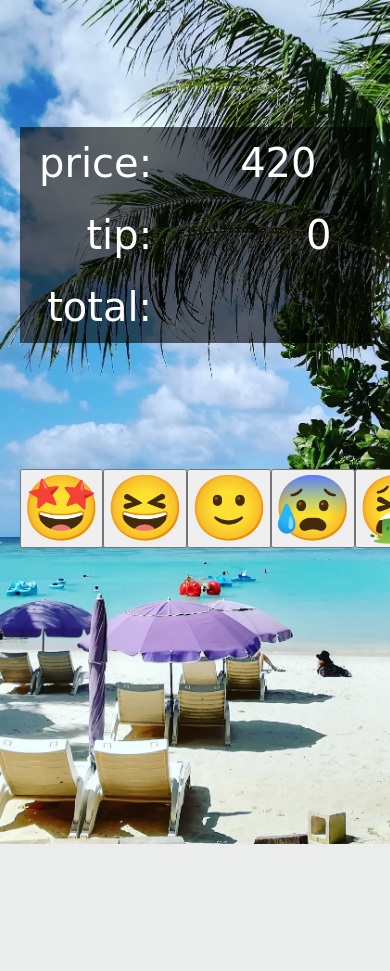
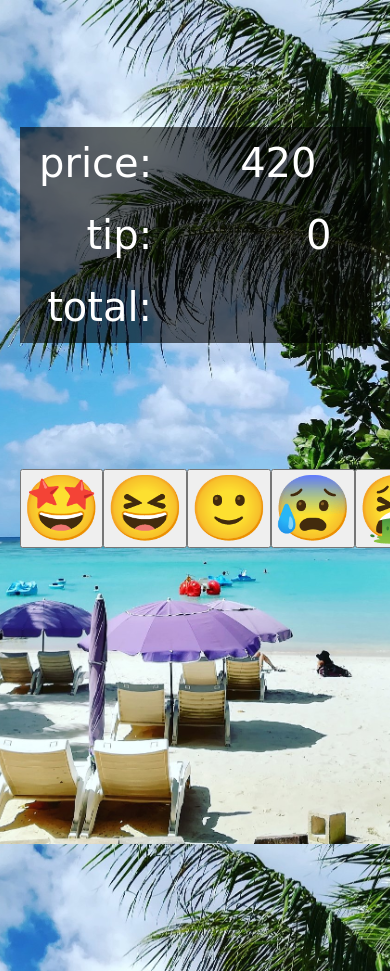
Before and after one commit to zawa-works/CalcTip, a PHP site: page / in a window 390 px wide; the page is wider, and only the part inside the window is pictured. Before the commit the page ends 844 px from the top of that part, so only its background shows below. Run offline with PHP 8.4, Linux system fonts and the light colour scheme.

Commit message:
smartphone background cover

```diff
--- a/style.css
+++ b/style.css
@@ -21,10 +21,10 @@
       display:block;
       width: 90vw;
     }
-
-    body {
-      width: 100vw;
+    body{
+      /* width: 100vw; */
       background-image: url("./images/background.jpg");
+      height:100vh;
       background-repeat: no-repeat;
       background-attachment: fixed;
       background-size:cover;
```
